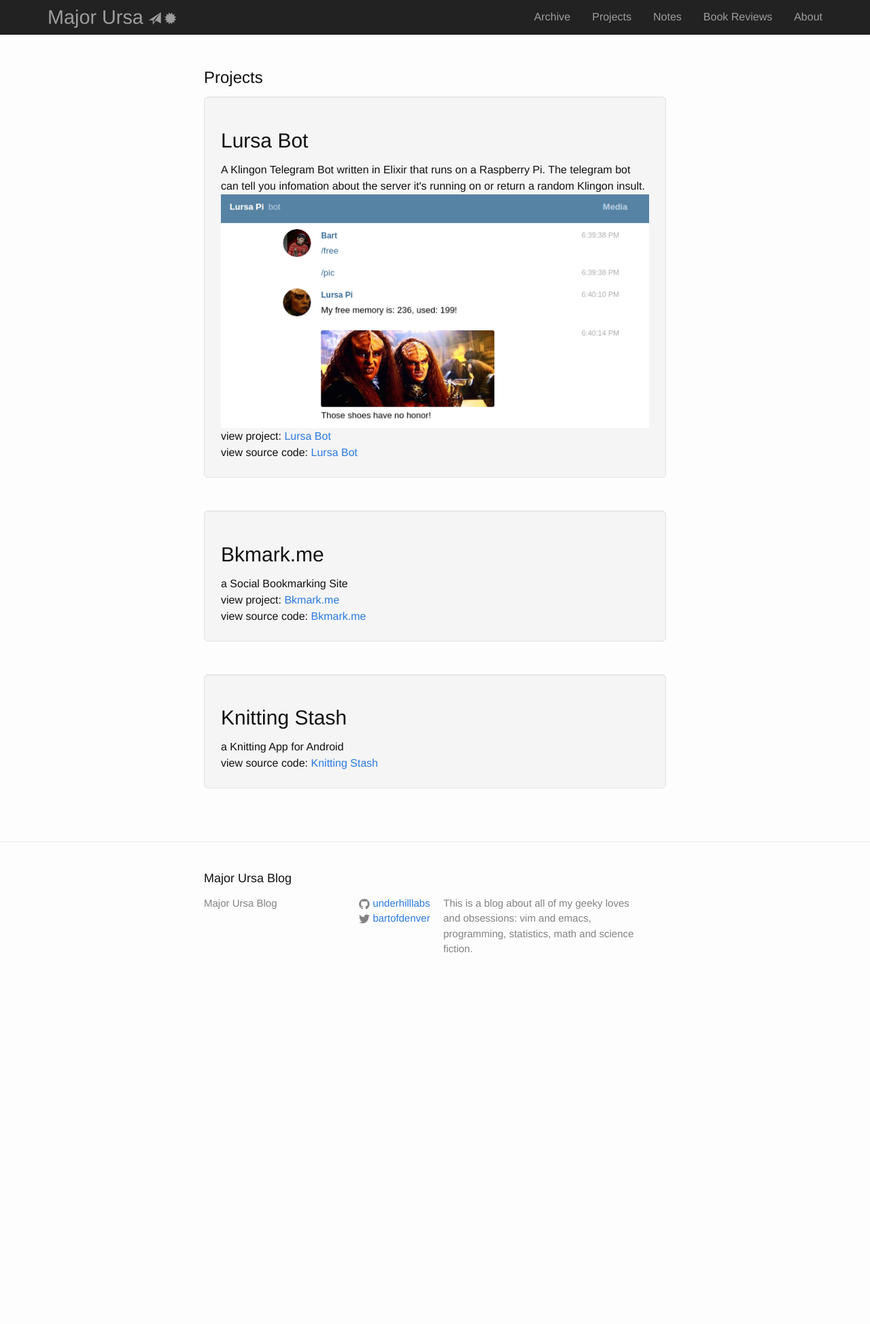
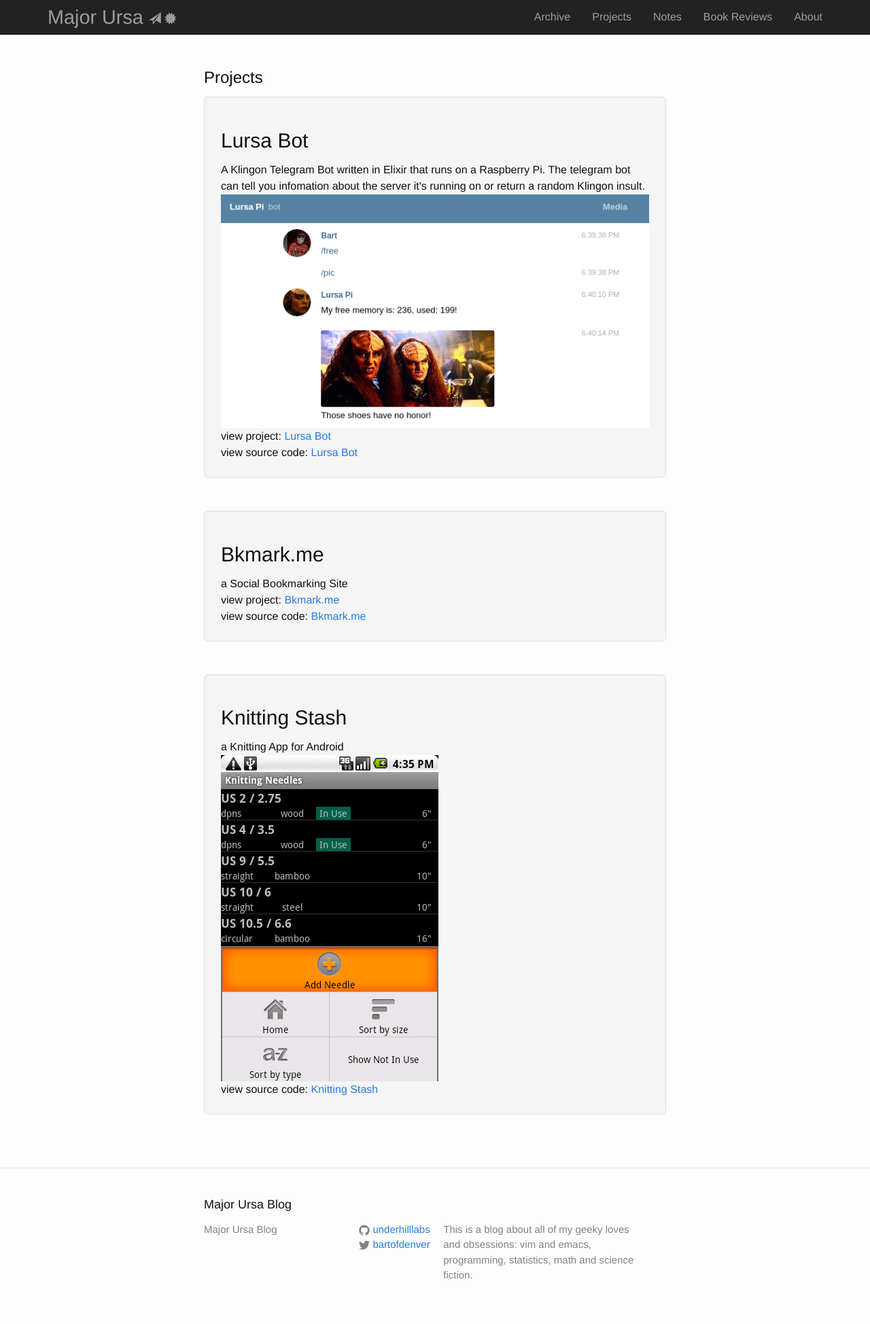
Before and after one commit to underhilllabs/mu-blog, a Jekyll site: the page built from projects.html, in a window 1280 px wide. Shown: the whole page at 68% size. Built offline with Jekyll 4.4.1, drawn with Linux system fonts in a browser that asks for light colours; nearby versions of some CDN libraries; before the commit the page ends 1468 px from its top, so only the background shows below that.

Commit message:
adds project image to knitting stash

```diff
--- a/_data/projects.yml
+++ b/_data/projects.yml
@@ -18,3 +18,4 @@
   brief-description: a Knitting App for Android
   category: [mobile, android]
   code-url: http://github.com/underhilllabs/knitting-stash/
+  image-url: img/projects/knitting-stash/stash1.png
--- a/projects.html
+++ b/projects.html
@@ -3,7 +3,6 @@
 ---
 
 <div class="projects-page">
-
   <h3 id="page-title">Projects</h3>
   <div id="projects" class="list-unstyled">
   {% for project in site.data.projects %}
```
